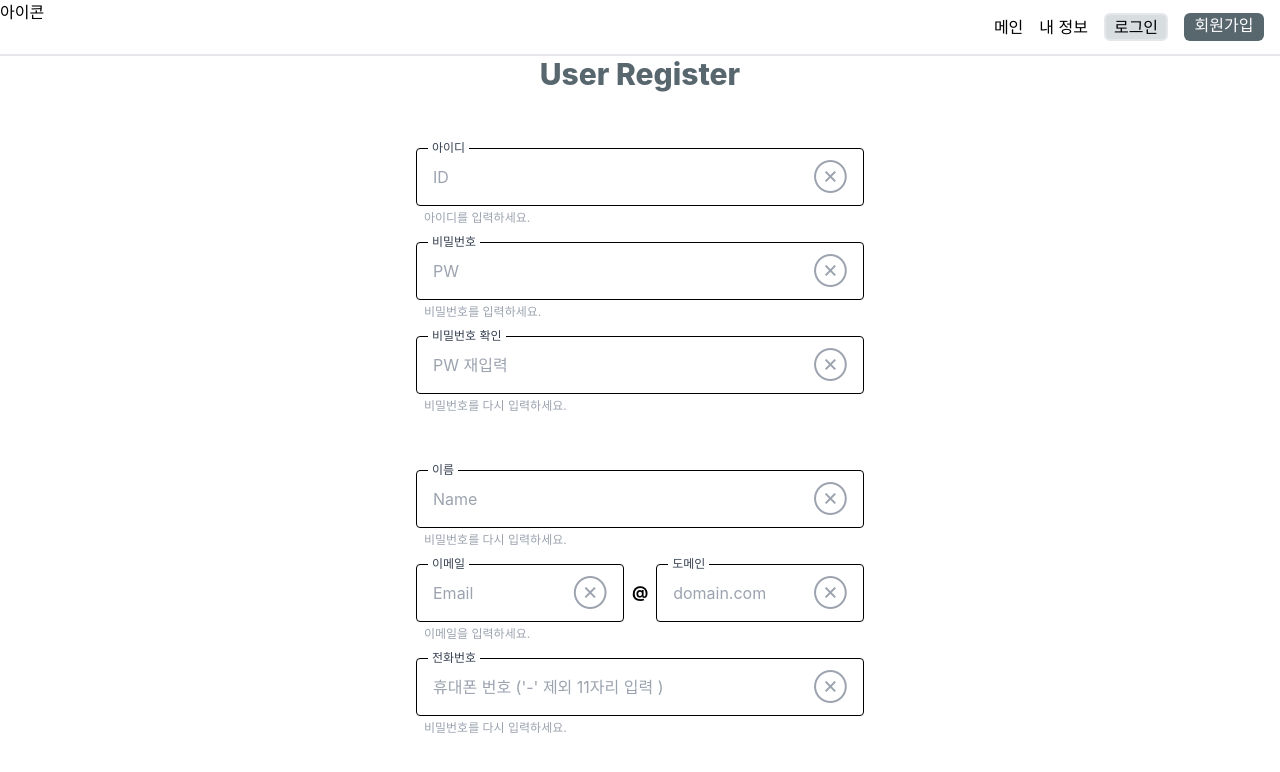
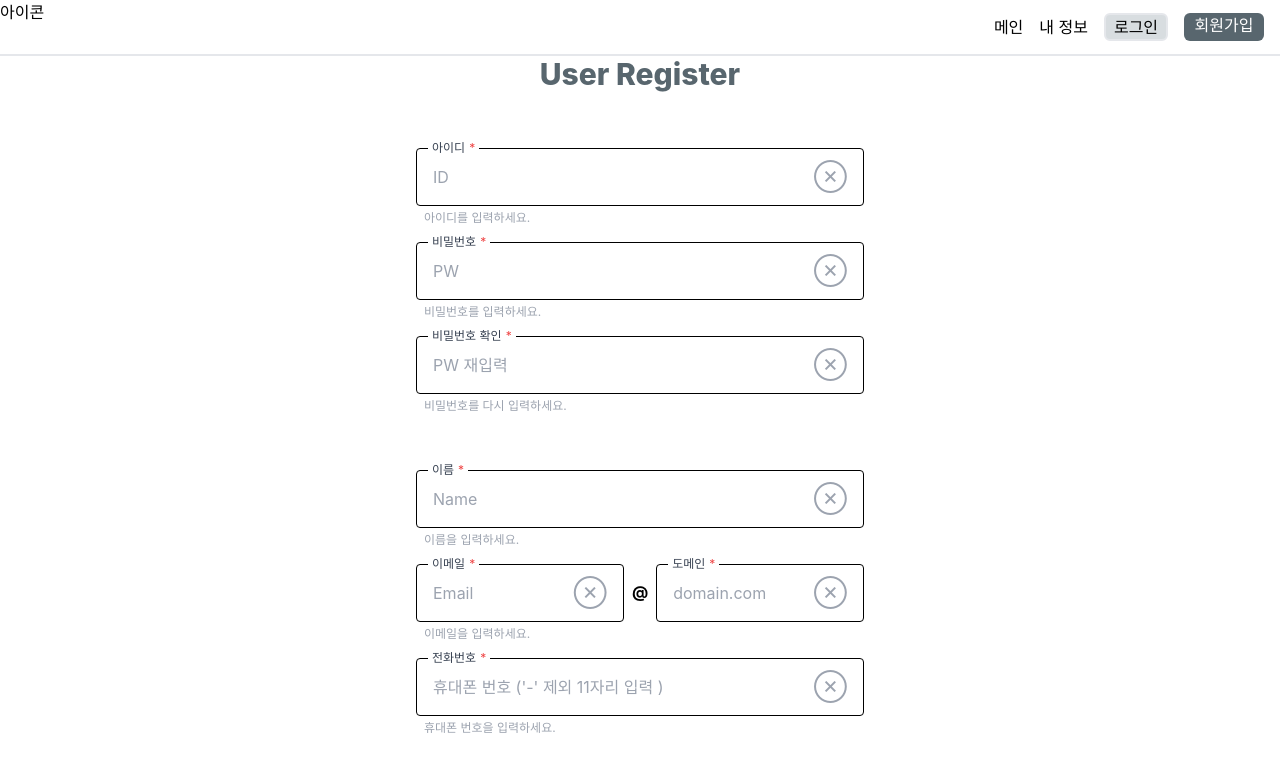
Before and after one commit to COMFORTO-O/SKShieldus_Rookies_team7, a React (Vite) app in the folder FrontEnd/sk-7-front-app/: page /register in a window 1280 px wide. Shown: the top 772 px of the page. Built offline with nearby package versions, Linux system fonts and the light colour scheme.

Commit message:
훅 파일 생성 및 상태 관리, 검증

```diff
--- a/FrontEnd/sk-7-front-app/src/components/atoms/AuthInput.jsx
+++ b/FrontEnd/sk-7-front-app/src/components/atoms/AuthInput.jsx
@@ -5,12 +5,13 @@ const AuthInput = ({
     label,
     type = "text",
     placeholder = "",
-    bottomText = "",
+    bottomMessage = "",
     value,
+    required = false,
+    error = "",
     onChange,
     className = "",
-    required = false,
-    error = "",
+    ...rest
 }) => {
     // input 값 초기화 함수
     const inputClear = () => {
@@ -20,13 +21,17 @@ const AuthInput = ({
     return (
         <div className="relative w-full">
             {/* 라벨 */}
+            {label && (
                 <Label
                     htmlFor={id}
                     className="absolute -top-2 left-3 px-1 bg-white text-xs text-gray-500"
                 >
                     {label}
+                    {required && <span className="text-red-500 ml-1">*</span>}
                 </Label>
+            )}
 
+            {/* 인풋 박스 */}
             <div className="flex items-center border border-black rounded px-4 py-3 focus-within:ring-2 focus-within:ring-primary">
                 <input
                     id={id}
@@ -35,13 +40,8 @@ const AuthInput = ({
                     value={value}
                     onChange={onChange}
                     required={required}
-                    className={`w-full outline-none bg-transparent
-                                ${
-                                    error
-                                        ? "border-red-500 focus:ring-red-300"
-                                        : "border-gray-300 focus:ring-blue-300"
-                                }
-                                ${className}`}
+                    {...rest}
+                    className={`w-full outline-none bg-transparent ${className}`}
                 />
                 <button
                     type="button"
@@ -53,7 +53,13 @@ const AuthInput = ({
             </div>
 
             {/* 하단 메시지 */}
-            <div className="ml-2 mt-1 text-xs text-gray-400">{bottomText}</div>
+            <div
+                className={`ml-2 mt-1 text-xs ${
+                    error ? " text-red-600" : " text-gray-400"
+                }`}
+            >
+                {bottomMessage}
+            </div>
         </div>
     );
 };
--- /dev/null
+++ b/FrontEnd/sk-7-front-app/src/hooks/useAuthForm.js
@@ -0,0 +1,69 @@
+import { useState, useCallback } from "react";
+
+const useAuthForm = (initialFields) => {
+    const [inputs, setInputs] = useState(initialFields);
+    const [errors, setErrors] = useState({});
+
+    const validate = useCallback(() => {
+        const newErrors = {};
+
+        if (!inputs.id || !/^[a-zA-Z0-9]{5,15}$/.test(inputs.id)) {
+            newErrors.id = "5~15자 영문 또는 숫자만 입력 가능합니다.";
+        }
+
+        if (
+            !inputs.password ||
+            !/^(?=.*[a-zA-Z])(?=.*\d).{5,}$/.test(inputs.password)
+        ) {
+            newErrors.password = "5자 이상, 영문과 숫자를 포함해야 합니다.";
+        }
+
+        if (!inputs.checkPassword || inputs.password !== inputs.checkPassword) {
+            newErrors.checkPassword = "비밀번호가 일치하지 않습니다.";
+        }
+
+        if (!inputs.name || !/^[a-zA-Z가-힣]{2,}$/.test(inputs.name)) {
+            newErrors.name =
+                "이름은 한글 또는 영문으로 2자 이상 입력해 주세요.";
+        }
+
+        if (
+            (inputs.emailId || inputs.emailDomain) &&
+            !/^[^\s@]+@[^\s@]+\.[^\s@]+$/.test(
+                `${inputs.emailId}@${inputs.emailDomain}`
+            )
+        ) {
+            newErrors.emailId = "이메일 형식이 올바르지 않습니다.";
+            newErrors.emailDomain = "이메일 형식이 올바르지 않습니다.";
+        }
+
+        if (!inputs.tel || !/^010\d{7}$/.test(inputs.tel)) {
+            newErrors.tel = "010으로 시작하는 11자리 숫자만 입력하세요.";
+        }
+
+        setErrors(newErrors);
+
+        return Object.keys(newErrors).length === 0;
+    }, [inputs]);
+
+    // 입력값 변경 핸들러
+    const handleChange = useCallback(
+        (key) => (e) => {
+            const value = e.target.value;
+            setInputs((prev) => ({
+                ...prev,
+                [key]: value,
+            }));
+        },
+        []
+    );
+
+    return {
+        inputs,
+        errors,
+        handleChange,
+        validate,
+    };
+};
+
+export default useAuthForm;
--- a/FrontEnd/sk-7-front-app/src/pages/LoginPage.jsx
+++ b/FrontEnd/sk-7-front-app/src/pages/LoginPage.jsx
@@ -1,34 +1,27 @@
 import AuthLayout from "../components/auth/AuthLayout";
 import AuthInput from "../components/atoms/AuthInput";
 import Button from "../components/atoms/Button";
-import { useCallback, useState } from "react";
+import useAuthForm from "../hooks/useAuthForm";
+
+import { Link } from "react-router-dom";
+import { useCallback } from "react";
 
 function LoginPage() {
-    // 아이디, 비밀번호 상태 저장
-    const [id, setId] = useState("");
-    const [password, setPassword] = useState("");
-
-    // 아이디 onChange
-    const handleIdChange = useCallback((e) => {
-        setId(e.target.value);
-    }, []);
-
-    // 비밀번호 onChange
-    const handlePasswordChange = useCallback((e) => {
-        setPassword(e.target.value);
-    }, []);
+    // 아이디, 비밀번호 상태 관리
+    const { inputs, errors, handleChange } = useAuthForm({
+        id: "",
+        password: "",
+    });
 
     // 로그인 폼 클릭 핸들러
     const handleLogin = useCallback(() => {
         // 비밀번호 암호화 ( RSA 공개키 암호화 )
     }, []);
 
-    console.log(id, password);
-
     return (
         <>
             {/* 전체 레이아웃 */}
-            <div className="grid grid-cols-1 xl:grid-cols-[40%_1fr] overflow-y-auto">
+            <div className="grid grid-cols-1 xl:grid-cols-[40%_1fr] min-h-screen">
                 {/* 왼쪽 컨테이너 */}
                 <div className="hidden xl:flex flex-col">
                     {/* 섹션 */}
@@ -42,7 +35,7 @@ function LoginPage() {
                 </div>
 
                 {/* 오른쪽 컨테이너 */}
-                <div className="w-full bg-white flex items-center justify-center">
+                <div className="w-full bg-white flex items-center justify-center min-h-screen">
                     {/* 섹션 */}
                     <div className="w-full max-w-xl">
                         <AuthLayout title="Login">
@@ -50,14 +43,33 @@ function LoginPage() {
                                 <AuthInput
                                     label="아이디"
                                     placeholder="ID"
-                                    bottomText="아이디를 입력하세요."
-                                    onChange={handleIdChange}
+                                    bottomMessage={
+                                        errors.id
+                                            ? errors.id
+                                            : inputs.id == ""
+                                            ? "비밀번호를 입력하세요."
+                                            : ""
+                                    }
+                                    required={false}
+                                    value={inputs.id}
+                                    error={errors.id}
+                                    onChange={handleChange("id")}
                                 />
                                 <AuthInput
                                     label="비밀번호"
                                     placeholder="PW"
-                                    bottomText="비밀번호를 입력하세요."
-                                    onChange={handlePasswordChange}
+                                    bottomMessage={
+                                        errors.password
+                                            ? errors.password
+                                            : inputs.password == ""
+                                            ? "비밀번호를 입력하세요."
+                                            : ""
+                                    }
+                                    type="password"
+                                    required={false}
+                                    value={inputs.password}
+                                    error={errors.password}
+                                    onChange={handleChange("password")}
                                 />
 
                                 {/* 로그인 버튼 */}
@@ -70,9 +82,11 @@ function LoginPage() {
                                 </Button>
 
                                 {/* 회원가입 버튼 */}
-                                <Button className="w-full bg-gray-300 text-black font-bold py-2 rounded hover:bg-gray-400">
-                                    회원가입
-                                </Button>
+                                <Link to="/register" className="block">
+                                    <Button className="w-full bg-gray-300 text-black font-bold py-2 rounded hover:bg-gray-400">
+                                        회원가입
+                                    </Button>
+                                </Link>
                             </form>
                         </AuthLayout>
                     </div>
--- a/FrontEnd/sk-7-front-app/src/pages/SignupPage.jsx
+++ b/FrontEnd/sk-7-front-app/src/pages/SignupPage.jsx
@@ -1,14 +1,35 @@
 import AuthLayout from "../components/auth/AuthLayout";
 import AuthInput from "../components/atoms/AuthInput";
 import Button from "../components/atoms/Button";
-import Label from "../components/atoms/Label";
-import Input from "../components/atoms/Input";
+import useAuthForm from "../hooks/useAuthForm";
 
 function SignupPage() {
+    // 아이디, 비밀번호, 비밀번호 확인, 이름, 이메일, 전화번호 상태 관리 및 검증
+    const { inputs, errors, handleChange, validate } = useAuthForm({
+        id: "",
+        password: "",
+        checkPassword: "",
+        name: "",
+        emailId: "",
+        emailDomain: "",
+        tel: "",
+    });
+
+    const handleSubmit = (e) => {
+        e.preventDefault();
+        const isValid = validate();
+
+        if (isValid) {
+            console.log("폼 제출 준비 완료", inputs);
+        } else {
+            console.log("유효성 검사 실패", errors);
+        }
+    };
+
     return (
         <>
             {/* 전체 레이아웃 */}
-            <div className="grid grid-cols-1 2xl:grid-cols-[1fr_40%] h-screen overflow-y-auto">
+            <div className="grid grid-cols-1 2xl:grid-cols-[1fr_40%] min-h-screen">
                 {/* 왼쪽 컨테이너 */}
                 <div className="w-full bg-white flex items-center justify-center">
                     {/* 섹션 */}
@@ -18,37 +39,85 @@ function SignupPage() {
                                 <AuthInput
                                     label="아이디"
                                     placeholder="ID"
-                                    bottomText="아이디를 입력하세요."
-                                    type="text"
+                                    bottomMessage={
+                                        errors.id
+                                            ? errors.id
+                                            : inputs.id == ""
+                                            ? "아이디를 입력하세요."
+                                            : ""
+                                    }
+                                    required={true}
+                                    value={inputs.id}
+                                    error={errors.id}
+                                    onChange={handleChange("id")}
                                 />
                                 <AuthInput
                                     label="비밀번호"
                                     placeholder="PW"
-                                    bottomText="비밀번호를 입력하세요."
+                                    bottomMessage={
+                                        errors.password
+                                            ? errors.password
+                                            : inputs.password == ""
+                                            ? "비밀번호를 입력하세요."
+                                            : ""
+                                    }
                                     type="password"
+                                    required={true}
+                                    value={inputs.password}
+                                    error={errors.password}
+                                    onChange={handleChange("password")}
                                 />
                                 <AuthInput
                                     label="비밀번호 확인"
                                     placeholder="PW 재입력"
-                                    bottomText="비밀번호를 다시 입력하세요."
+                                    bottomMessage={
+                                        errors.checkPassword
+                                            ? errors.checkPassword
+                                            : inputs.checkPassword == ""
+                                            ? "비밀번호를 다시 입력하세요."
+                                            : ""
+                                    }
                                     type="password"
+                                    required={true}
+                                    value={inputs.checkPassword}
+                                    error={errors.checkPassword}
+                                    onChange={handleChange("checkPassword")}
                                 />
 
                                 <div className="pt-10">
                                     <AuthInput
                                         label="이름"
                                         placeholder="Name"
-                                        bottomText="비밀번호를 다시 입력하세요."
+                                        bottomMessage={
+                                            errors.name
+                                                ? errors.name
+                                                : inputs.name == ""
+                                                ? "이름을 입력하세요."
+                                                : ""
+                                        }
+                                        required={true}
+                                        value={inputs.name}
+                                        error={errors.name}
+                                        onChange={handleChange("name")}
                                     />
                                 </div>
 
                                 <div className="flex items-start space-x-2">
                                     <div className="flex-1">
                                         <AuthInput
-                                            id="email1"
                                             label="이메일"
                                             placeholder="Email"
-                                            bottomText="이메일을 입력하세요."
+                                            bottomMessage={
+                                                errors.emailId
+                                                    ? errors.emailId
+                                                    : inputs.emailId == ""
+                                                    ? "이메일을 입력하세요."
+                                                    : ""
+                                            }
+                                            required={true}
+                                            value={inputs.emailId}
+                                            error={errors.emailId}
+                                            onChange={handleChange("emailId")}
                                         />
                                     </div>
 
@@ -58,10 +127,13 @@ function SignupPage() {
 
                                     <div className="flex-1">
                                         <AuthInput
-                                            id="email2"
                                             label="도메인"
                                             placeholder="domain.com"
-                                            bottomText=""
+                                            required={true}
+                                            value={inputs.emailDomain}
+                                            onChange={handleChange(
+                                                "emailDomain"
+                                            )}
                                         />
                                     </div>
                                 </div>
@@ -69,12 +141,27 @@ function SignupPage() {
                                 <AuthInput
                                     label="전화번호"
                                     placeholder="휴대폰 번호 ('-' 제외 11자리 입력 )"
-                                    bottomText="비밀번호를 다시 입력하세요."
+                                    bottomMessage={
+                                        errors.tel
+                                            ? errors.tel
+                                            : inputs.tel == ""
+                                            ? "휴대폰 번호을 입력하세요."
+                                            : ""
+                                    }
+                                    type="tel"
+                                    required={true}
+                                    value={inputs.tel}
+                                    error={errors.tel}
+                                    onChange={handleChange("tel")}
                                 />
 
                                 {/* 회원가입 버튼 */}
                                 <div>
-                                    <Button className="h-14 my-14 w-full bg-gray-300 text-black font-bold py-2 rounded hover:bg-gray-400">
+                                    <Button
+                                        type="submit"
+                                        onClick={handleSubmit}
+                                        className="h-14 my-14 w-full bg-gray-300 text-black font-bold py-2 rounded hover:bg-gray-400"
+                                    >
                                         회원가입
                                     </Button>
                                 </div>
@@ -84,7 +171,7 @@ function SignupPage() {
                 </div>
 
                 {/* 오른쪽 컨테이너 */}
-                <div className="hidden 2xl:flex flex-col h-screen">
+                <div className="hidden 2xl:flex flex-col min-h-screen">
                     {/* 섹션 */}
                     <div className="h-full bg-primary text-white font-bold text-6xl">
                         {/* 텍스트 배치 */}
```
Lines whose indentation alone changed are shown as unchanged.
